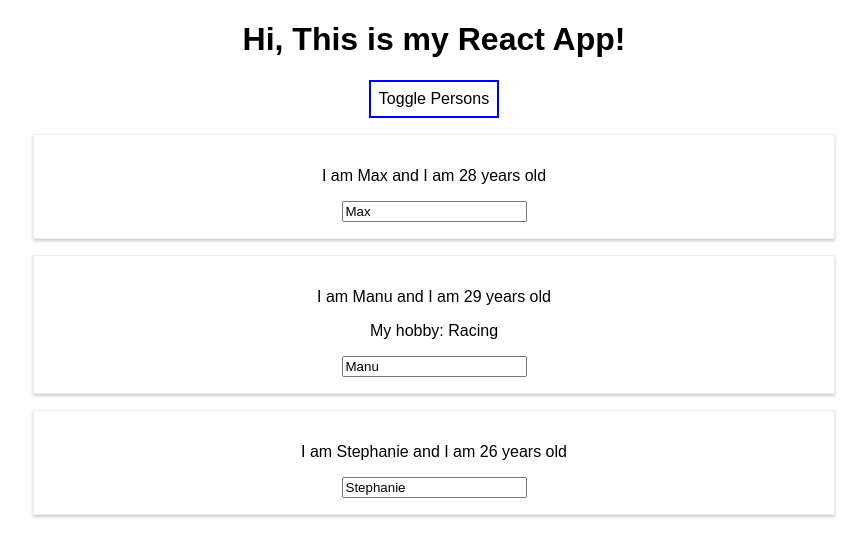
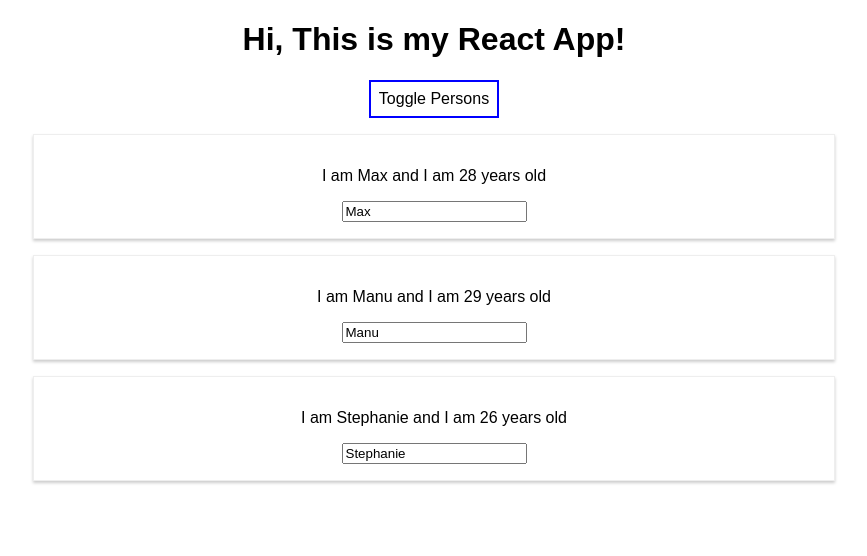
Before and after one commit to PetKatt/burger-builder, a React (Create React App) app: page / in a window 1280 px wide. Both pictures are taken after a click on the button "Toggle Persons". Shown: the top 556 px of the page, without its empty margins (206-1073 px from the left). Built offline with nearby package versions, Linux system fonts and the light colour scheme.

Commit message:
outputting list DONE

```diff
--- a/src/App.js
+++ b/src/App.js
@@ -54,17 +54,9 @@
     if (this.state.showPersons) {
       persons = (
         <div>
-          <Person
-            name={this.state.persons[0].name}
-            age={this.state.persons[0].age} />
-          <Person
-            name={this.state.persons[1].name}
-            age={this.state.persons[1].age}
-            click={() => this.switchNameHandler("asd")}
-            changed={this.nameChangedHandler}>My hobby: Racing</Person>
-          <Person
-            name={this.state.persons[2].name}
-            age={this.state.persons[2].age} />
+          {this.state.persons.map(person => {
+            return <Person name={person.name} age={person.age} />
+          })}
         </div>
       );
     }
```
